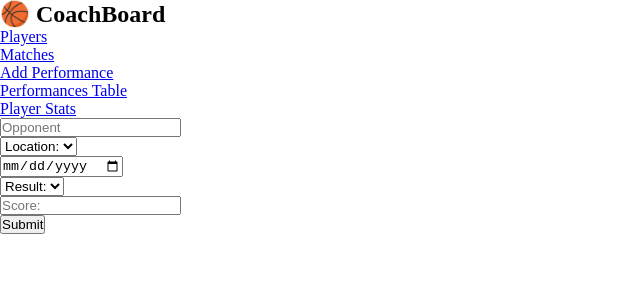
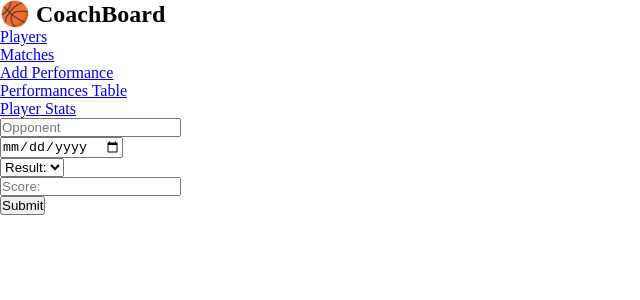
Before and after one commit to toska27/Coach_Board, a React (Create React App) app: page /add-match in a window 1280 px wide. Shown: the top 300 px of the page, without its empty margins (0-640 px from the left). Built offline with nearby package versions, Linux system fonts and the light colour scheme.

Commit message:
edit forms

```diff
--- a/src/components/MatchForm.jsx
+++ b/src/components/MatchForm.jsx
@@ -3,7 +3,6 @@ import CoachContext from "../context/CoachContext";
 
 export default function MatchForm() {
   const [opponent, setOpponent] = useState("");
-  const [location, setLocation] = useState("");
   const [date, setDate] = useState("");
   const [result, setResult] = useState("");
   const [score, setScore] = useState("");
@@ -16,7 +15,6 @@ export default function MatchForm() {
     const newMatch = {
       id: Date.now(),
       opponent,
-      location,
       date,
       result,
       score,
@@ -25,7 +23,6 @@ export default function MatchForm() {
     addMatch(newMatch);
 
     setOpponent("");
-    setLocation("");
     setDate("");
     setResult("");
     setScore("");
@@ -42,17 +39,6 @@ export default function MatchForm() {
             value={opponent}
             onChange={(e) => setOpponent(e.target.value)}
           />
-        </div>
-
-        <div>
-          <select
-            value={location}
-            onChange={(e) => setLocation(e.target.value)}
-          >
-            <option>Location:</option>
-            <option value="home">Home</option>
-            <option value="away">Away</option>
-          </select>
         </div>
 
         <div>
--- a/src/components/PerformanceForm.jsx
+++ b/src/components/PerformanceForm.jsx
@@ -35,7 +35,7 @@ export default function PerformanceForm() {
     <div>
       <form onSubmit={handleSubmit}>
         <div>
-          <select value={player} onChange={(e) => handleSubmit(e.target.value)}>
+          <select value={player} onChange={(e) => setPlayer(e.target.value)}>
             <option>Player:</option>
             {players.map((player) => {
               return (
@@ -48,7 +48,7 @@ export default function PerformanceForm() {
         </div>
 
         <div>
-          <select value={game} onChange={(e) => handleSubmit(e.target.value)}>
+          <select value={game} onChange={(e) => setGame(e.target.value)}>
             <option>Game:</option>
             {matches.map((match) => {
               return (
```
